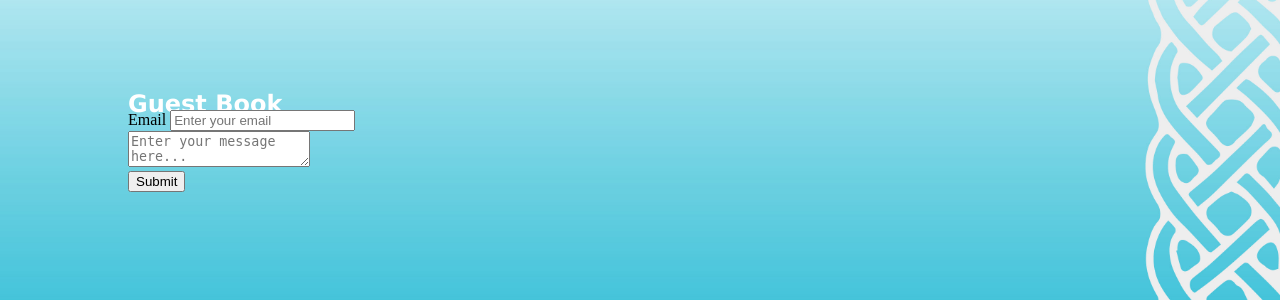
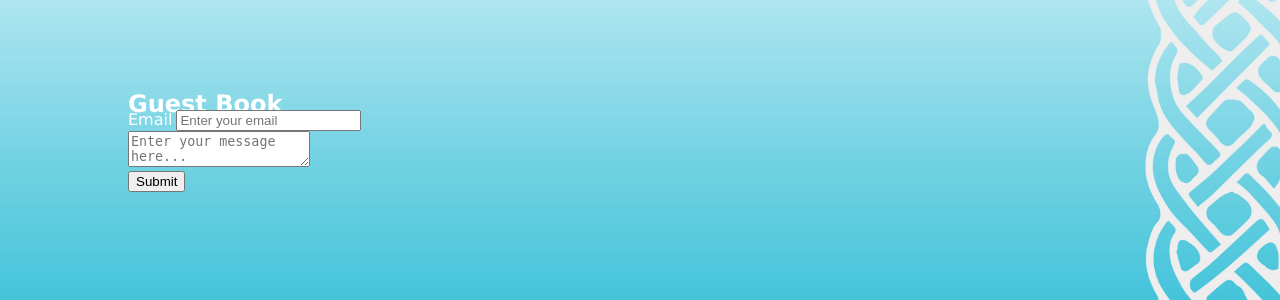
Before and after one commit to 404UserNotFound/Python-Project, a Flask app: page /contact in a window 1280 px wide. Shown: the part 130-430 px from the top of the page. Run offline with Flask 2, Linux system fonts and the light colour scheme.

Commit message:
Fixed text colour + broken link and label

```diff
--- a/templates/contact.html
+++ b/templates/contact.html
@@ -21,7 +21,7 @@
 	<div class="bodytext">
 			<form action="/contact" method="POST">
 				<div class="form-group">
-					<label>Email</label>
+					<label style = "color:white; font-family:Verdana;">Email</label>
 					<input type="email" class="form-control" id="email" name="email" placeholder="Enter your email" required>
 				</div>
 
--- a/templates/tech3.html
+++ b/templates/tech3.html
@@ -38,7 +38,7 @@
 				too complex for a standard computer to process. Quantum computers are not limited to binary bits,
 				but instead utilise quantum bits that can represent a one, zero, or both. These computers approach
 				problems simultaneously, rather than sequentially. This vastly increses the computational speed of these computers.<br>
-				<a href="https://en.wikipedia.org/wiki/Quantum_computing target="_blank"> On the Origin of Circuits.</a>
+				<a href="https://en.wikipedia.org/wiki/Quantum_computing" target=_blank> Quantum Computing Wiki</a>
 			</font>
 		</div>
 
```
